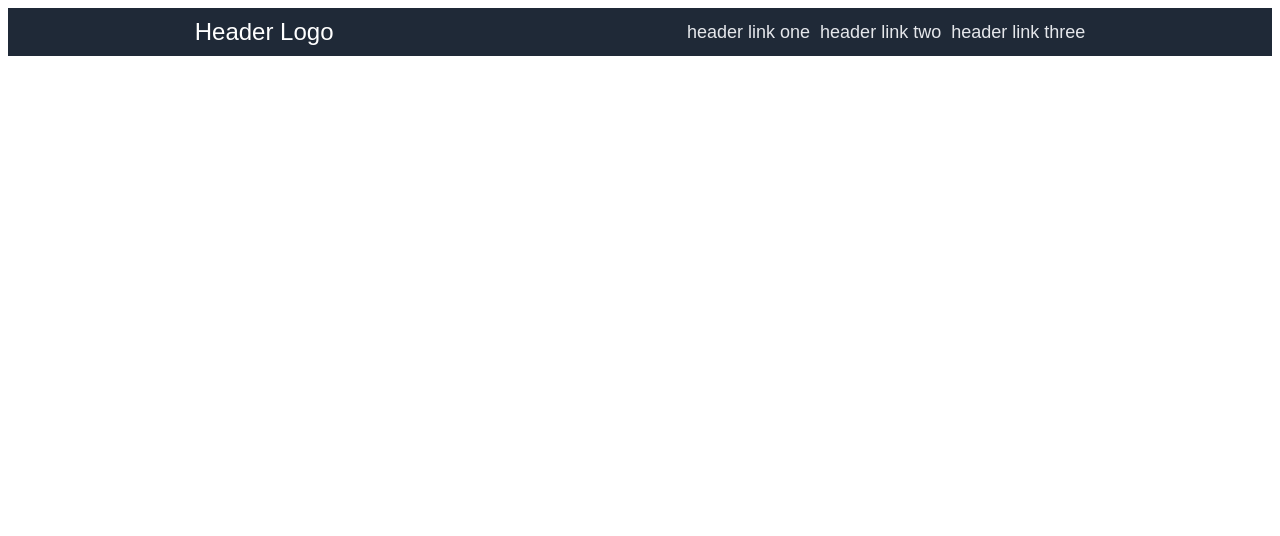
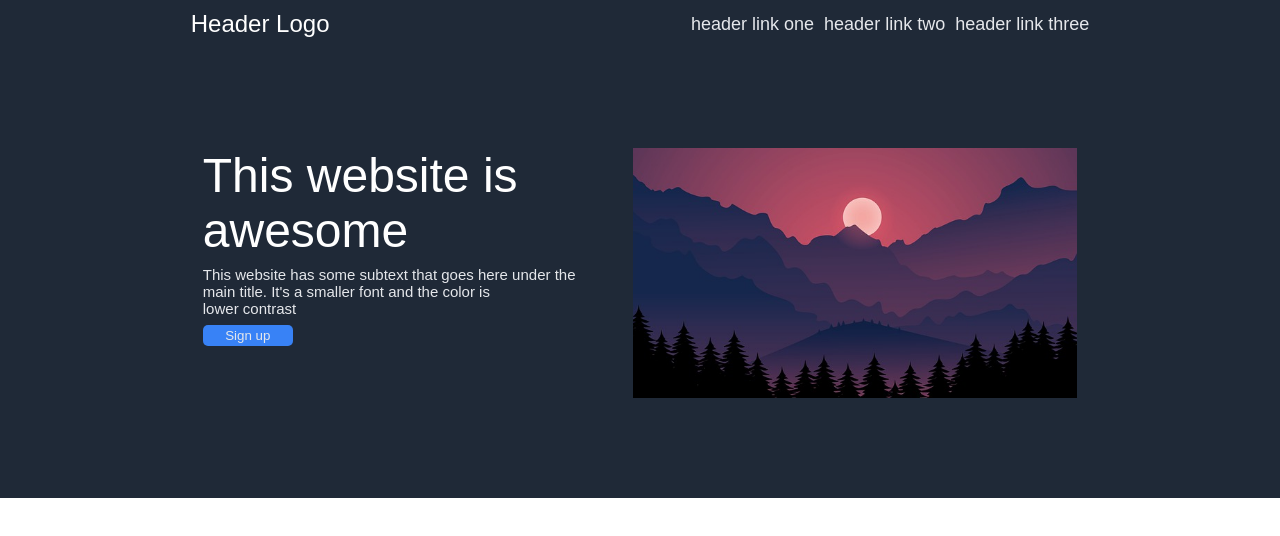
Before and after one commit to kvsketch/project-landing-page, a plain HTML site: page index.html in a window 1280 px wide. Drawn offline with Linux system fonts and the light colour scheme.

Commit message:
add hero and signup butoon

```diff
--- a/index.html
+++ b/index.html
@@ -20,7 +20,18 @@
         </ul>
        </div>
     </div>
+    <div class="hero">
+        <div class="hero-left">
+        <div class="main-text">This website is<br> awesome</div>
+        <div class="secondary-text">
+            This website has some subtext that goes
+            here under the main title. It's a
+            smaller font and the color is<br> lower contrast
+        </div>
+        <button class="sign-up">Sign up</button>
+        </div>
 
+        <img class="mountain" src="./img/mountain-img.jpg"></div>
 
 
 
--- a/style.css
+++ b/style.css
@@ -1,5 +1,11 @@
 body {
+ height: 100vh;
+ margin: 0;
+ overflow: hidden;
  font-family: Arial, Helvetica, sans-serif;
+ display: flex;
+ flex-direction: column;
+
 }
 .header,
 .hero,
@@ -31,3 +37,43 @@ body {
     text-decoration: none;
     color: #E5E7EB;
 }
+
+.hero{
+    padding: 100px;
+    display: flex;
+    align-items: center;
+    justify-content: center;
+    gap: 30px;
+
+}
+
+.main-text {
+    font-size: 48px;
+}
+
+.secondary-text {
+    font-size: 15px;
+    color: #E5E7EB;
+}
+.hero-left {
+    display: flex;
+    flex-direction: column;
+    gap: 8px;
+    width: 400px;
+    height:250px;
+
+}
+
+button {
+    color:#E5E7EB;
+    border-radius: 5px;
+    border: 0;
+    background-color: #3882F6 ;
+    width: 90px;
+    padding: 3px;
+}
+
+.mountain {
+    height: 250px;
+    width: auto;
+}
```
Also changed, not shown: img/mountain-img.jpg (added).
